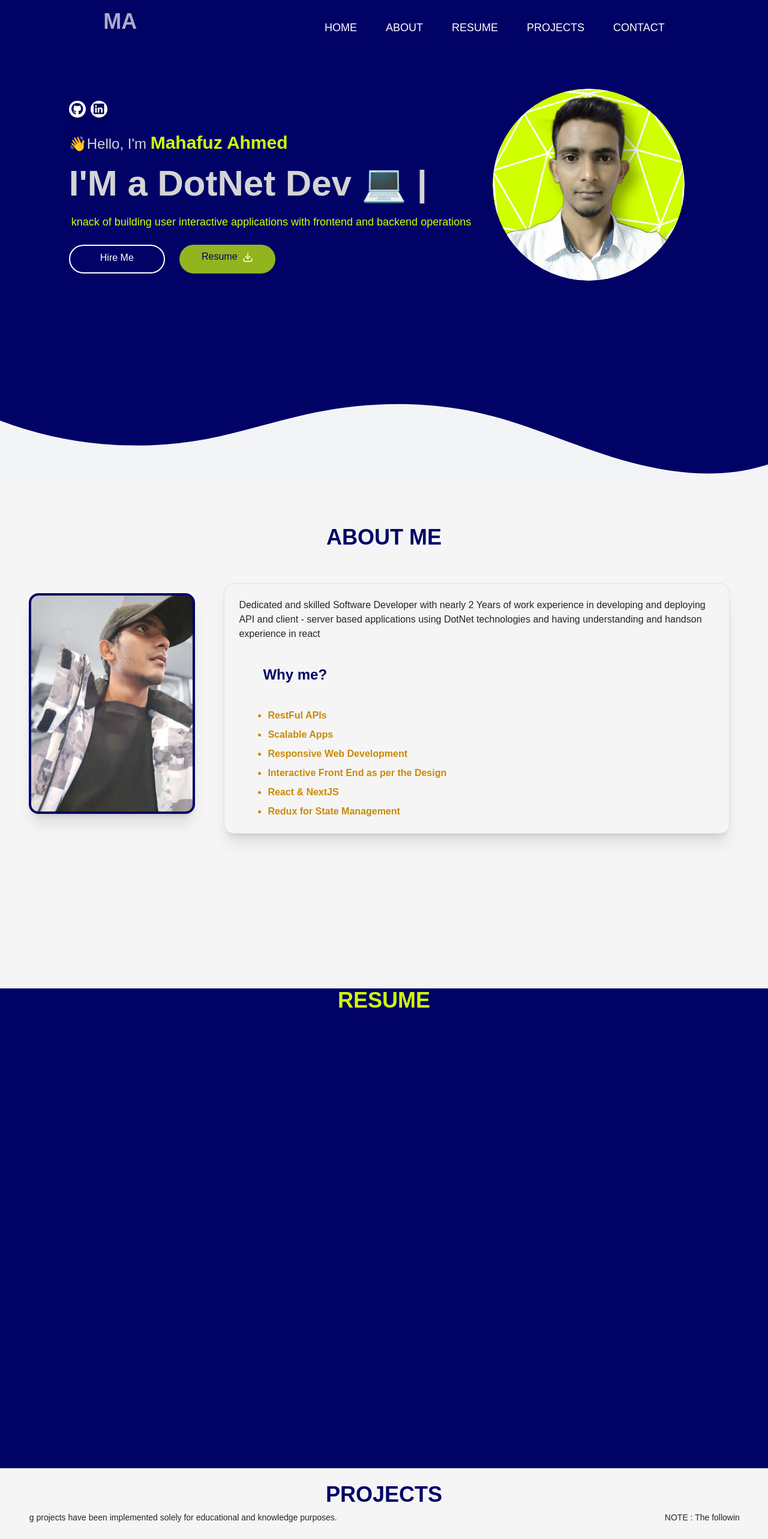
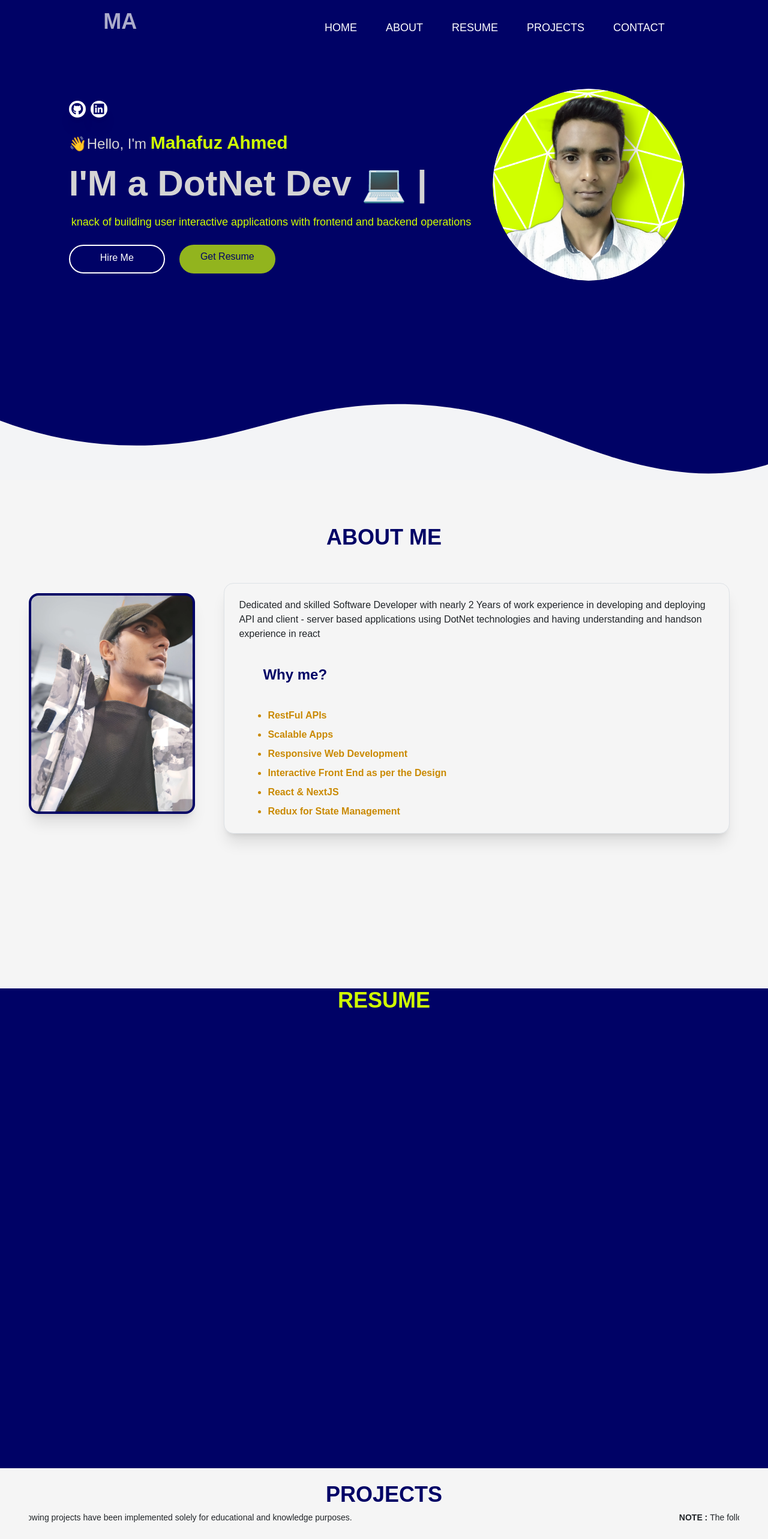
Before and after one commit to mahafuztechie/mahafuz-portfolio-app, a React (Create React App) app in the folder mahafuz-portfolio-app/: page / in a window 1280 px wide. Shown: the top 2566 px of the page at 60% size. Built offline with nearby package versions, Linux system fonts and the light colour scheme.

Commit message:
added some minor changes

```diff
--- a/mahafuz-portfolio-app/src/components/Header.js
+++ b/mahafuz-portfolio-app/src/components/Header.js
@@ -39,8 +39,8 @@ function Header() {
                      hover:border-use-yellow hover:shadow-2xl transform transition duration-200 ease-in-out hover:scale-110 cursor-pointer
                      h-10 w-28 md:h-12 md:w-40 rounded-full  focus:outline-none">hire me</Link>
                     <a href={myResume} download="myResume" className="p-2 hover:no-underline text-sm lg:text-base text-use-blue capitalize text-center bg-opacity-70 bg-use-yellow
-                     hover:shadow-2xl hover:text-white transform transition duration-200 ease-in-out hover:scale-110
-                     h-10 w-28 md:h-12 md:w-40 rounded-full focus:outline-none">resume<FiDownload className="text-xs md:text-lg text-white inline ml-2 "/></a>
+                     hover:shadow-2xl hover:text-use-blue transform transition duration-200 ease-in-out hover:scale-110
+                     h-10 w-28 md:h-12 md:w-40 rounded-full focus:outline-none">get resume</a>
                 </div>
             </div>
 
--- a/mahafuz-portfolio-app/src/components/Projects.js
+++ b/mahafuz-portfolio-app/src/components/Projects.js
@@ -10,7 +10,7 @@ function Projects() {
             <h1 className="text-center text-use-blue font-bold text-lg lg:text-4xl uppercase ">Projects</h1>
             <div className='mt-2'>
                 <Marquee>
-                    <h2 className='text-use-red font-light text-sm lowecase'>NOTE : The following projects have been implemented solely for educational and knowledge purposes.</h2>
+                    <h2 className='text-use-red font-light text-sm mx-4'><span className='font-bold uppercase'>NOTE : </span>The following projects have been implemented solely for educational and knowledge purposes. </h2>
                 </Marquee>
             </div>
             <div className="lg:p-5 mt-3">
--- a/mahafuz-portfolio-app/src/components/SkillsData.js
+++ b/mahafuz-portfolio-app/src/components/SkillsData.js
@@ -8,8 +8,8 @@ import { FaJava } from "react-icons/fa"
 function SkillsData() {
     const languages = [
         {
-            name: "DotNet-Core",
-            level: "65",
+            name: ".Net-Core",
+            level: "75",
             icon: <SiDotnet className="text-use-blue mt-1"/>
         },
         {
@@ -19,7 +19,7 @@ function SkillsData() {
         },
         {
             name: "Csharp",
-            level: "70",
+            level: "75",
             icon: <SiCsharp className="text-use-blue mt-1"/>
         },
         {
@@ -33,7 +33,7 @@ function SkillsData() {
             icon: <SiCss3 className="text-use-blue mt-1"/>
         },
         {
-            name: "javascript",
+            name: "Js",
             level: "60",
             icon: <SiJavascript className="text-use-blue mt-1"/>
         },
```
